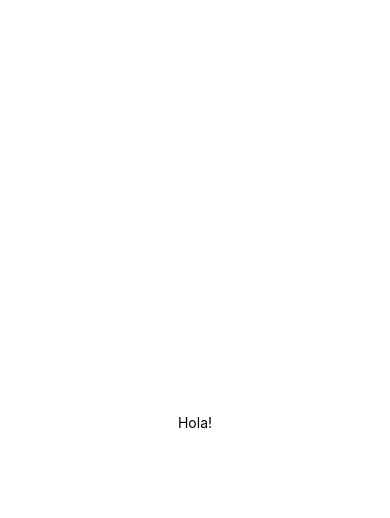
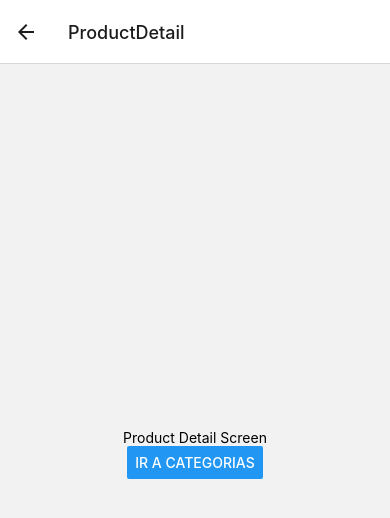
Before and after one commit to GabrielaBerdasco/AppTiendaB, a React Native app: screen /ProductDetail in a window 390 px wide. Shown: the top 518 px of the page. Built offline with nearby package versions, Linux system fonts and the light colour scheme.

Commit message:
Navegación

```diff
--- a/App.js
+++ b/App.js
@@ -1,12 +1,10 @@
 import { StatusBar } from 'expo-status-bar';
 import { StyleSheet, Text, View } from 'react-native';
+import ShopNavigator from './navigation/ShopNavigator';
 
 export default function App() {
   return (
-    <View style={styles.container}>
-      <Text>Hola!</Text>
-      <StatusBar style="auto" />
-    </View>
+    <ShopNavigator />
   );
 }
 
--- /dev/null
+++ b/navigation/ShopNavigator.js
@@ -0,0 +1,23 @@
+import React from "react";
+import { NavigationContainer } from "@react-navigation/native";
+import { createNativeStackNavigator } from "@react-navigation/native-stack";
+
+import CategoriesScreen from "../screens/CategoriesScreen";
+import ProductsScreen from "../screens/ProductsScreen";
+import ProductDetailScreen from "../screens/ProductDetailScreen";
+
+const Stack = createNativeStackNavigator()
+
+function ShopNavigator() {
+    return (
+        <NavigationContainer>
+            <Stack.Navigator>
+                <Stack.Screen name="Categories" component={CategoriesScreen} />
+                <Stack.Screen name="Products" component={ProductsScreen} />
+                <Stack.Screen name="ProductDetail" component={ProductDetailScreen} />
+            </Stack.Navigator>
+        </NavigationContainer>
+    )
+}
+
+export default ShopNavigator
--- a/package.json
+++ b/package.json
@@ -11,14 +11,15 @@
   },
   "dependencies": {
     "@react-navigation/native": "^6.0.8",
+    "@react-navigation/native-stack": "^6.5.0",
     "expo": "~44.0.0",
     "expo-status-bar": "~1.2.0",
     "react": "17.0.1",
     "react-dom": "17.0.1",
     "react-native": "0.64.3",
-    "react-native-web": "0.17.1",
+    "react-native-safe-area-context": "3.3.2",
     "react-native-screens": "~3.10.1",
-    "react-native-safe-area-context": "3.3.2"
+    "react-native-web": "0.17.1"
   },
   "devDependencies": {
     "@babel/core": "^7.12.9"
--- a/screens/CategoriesScreen.js
+++ b/screens/CategoriesScreen.js
@@ -1,12 +1,20 @@
 import React from "react";
-import { View, Text, StyleSheet } from "react-native";
+import { View, Text, StyleSheet, Button } from "react-native";
 
-function CategoriesScreen({ }) {
+function CategoriesScreen({ navigation }) {
+    const handlePress = () => {
+        navigation.navigate('Products')
+    }
+
     return (
         <View style={styles.screen} >
             <Text>
                 Categories Screen
             </Text>
+            <Button
+                onPress={handlePress}
+                title="Ir a productos"
+            />
         </View>
     )
 }
--- a/screens/ProductDetailScreen.js
+++ b/screens/ProductDetailScreen.js
@@ -1,12 +1,20 @@
 import React from "react";
-import { View, Text, StyleSheet } from "react-native";
+import { View, Text, StyleSheet, Button } from "react-native";
 
-function ProductDetailScreen({ }) {
+function ProductDetailScreen({ navigation }) {
+    const handlePress = () => {
+        navigation.navigate('Categories')
+    }
+
     return (
         <View style={styles.screen}>
             <Text>
                 Product Detail Screen
             </Text>
+            <Button
+                onPress={handlePress}
+                title="Ir a categorias"
+            />
         </View>
     )
 }
--- a/screens/ProductsScreen.js
+++ b/screens/ProductsScreen.js
@@ -1,12 +1,20 @@
 import React from "react";
-import { View, Text, StyleSheet } from "react-native";
+import { View, Text, StyleSheet, Button } from "react-native";
 
-function ProductsScreen({ }) {
+function ProductsScreen({ navigation }) {
+    const handlePress = () => {
+        navigation.navigate('ProductDetail')
+    }
+
     return (
         <View style={styles.screen} >
             <Text>
                 Products Screen
             </Text>
+            <Button
+                onPress={handlePress}
+                title="Ir a detalle de producto"
+            />
         </View>
     )
 }
```
Also changed, not shown: 1 other file (tests, documents, lock files or other folders).
